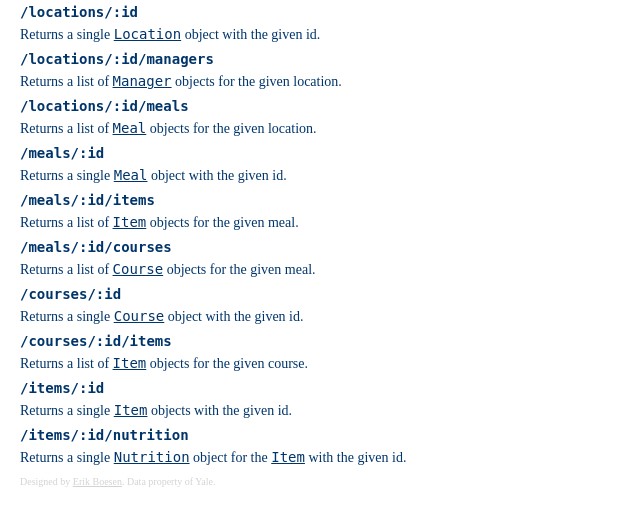
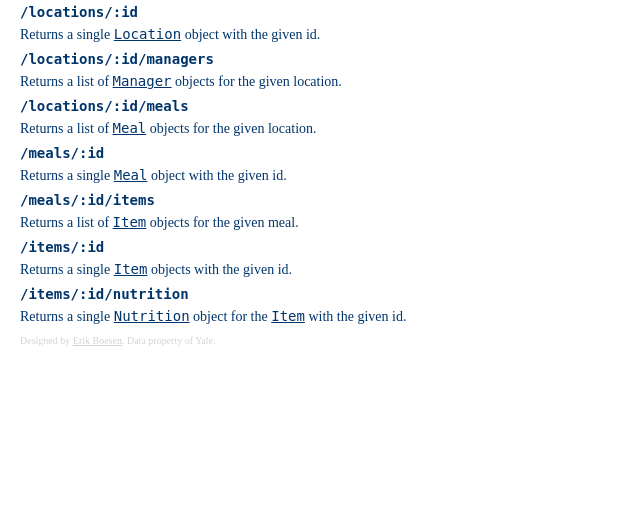
Before and after one commit to ErikBoesen/YaleDiningAPI, a Flask app: page / in a window 1280 px wide. Shown: the part 391-906 px from the top of the page, without its empty margins (0-640 px from the left). After the commit the page ends 737 px from the top, so only its background shows below. Run offline with Flask 2, Linux system fonts and the light colour scheme; some web fonts are replaced.

Commit message:
Remove course endpoints from docs

```diff
--- a/app/templates/index.html
+++ b/app/templates/index.html
@@ -19,12 +19,6 @@
 <p>Returns a single <code><a href="#object_meal">Meal</a></code> object with the given id.</p>
 <h4 name="endpoint_meal_items"><code>/meals/:id/items</code></h4>
 <p>Returns a list of <code><a href="#object_item">Item</a></code> objects for the given meal.</p>
-<h4 name="endpoint_meal_courses"><code>/meals/:id/courses</code></h4>
-<p>Returns a list of <code><a href="#object_course">Course</a></code> objects for the given meal.</p>
-<h4 name="endpoint_course"><code>/courses/:id</code></h4>
-<p>Returns a single <code><a href="#object_course">Course</a></code> object with the given id.</p>
-<h4 name="endpoint_course_items"><code>/courses/:id/items</code></h4>
-<p>Returns a list of <code><a href="#object_item">Item</a></code> objects for the given course.</p>
 <h4 name="endpoint_item"><code>/items/:id</code></h4>
 <p>Returns a single <code><a href="#object_item">Item</a></code> objects with the given id.</p>
 <h4 name="endpoint_item_nutrition"><code>/items/:id/nutrition</code></h4>
```
